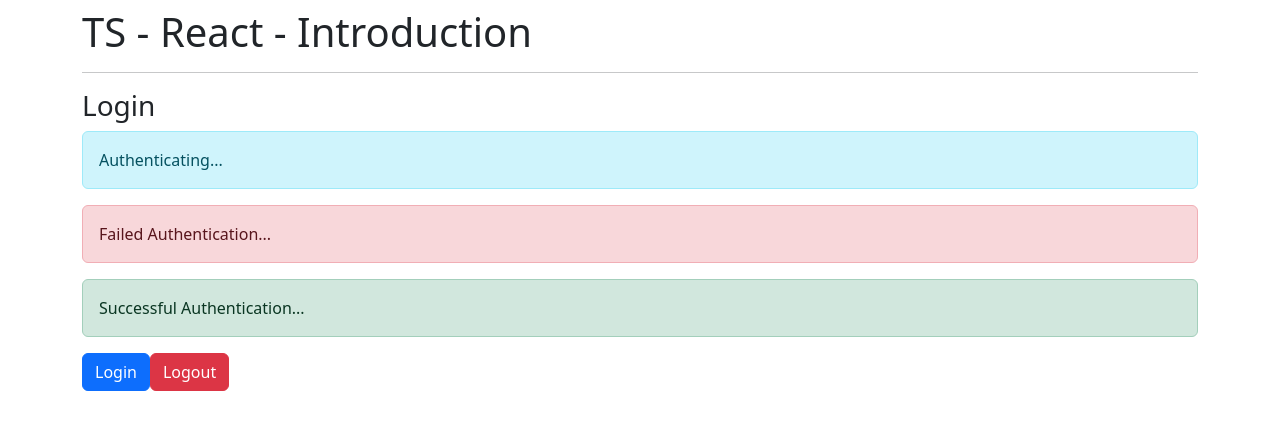
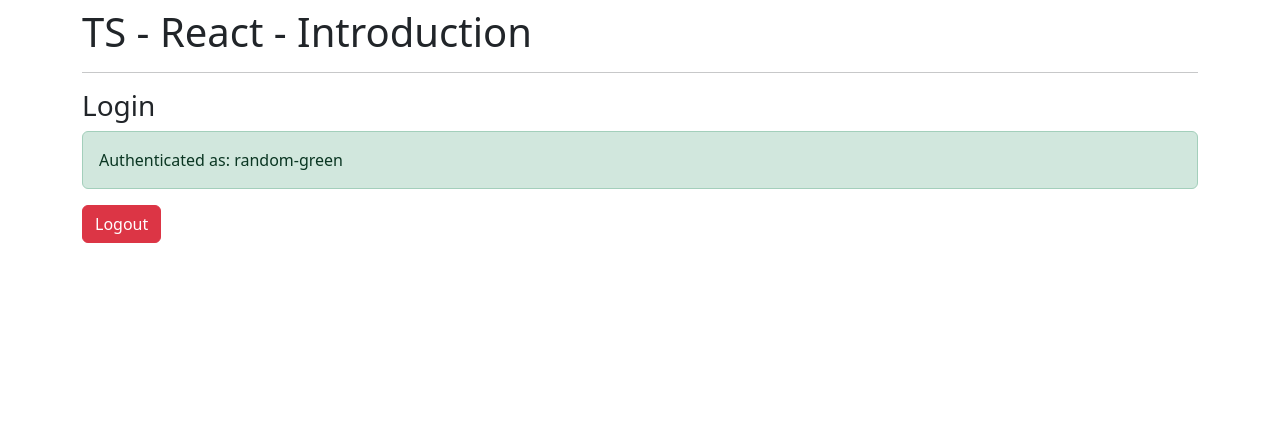
Before and after one commit to x30705/react-native-learning-01, a React (Create React App) app: page / in a window 1280 px wide. Both pictures are taken after a click on the button "Login". Shown: the top 430 px of the page. Built offline with nearby package versions, Linux system fonts and the light colour scheme.

Commit message:
useReducer

```diff
--- a/src/components/Login.tsx
+++ b/src/components/Login.tsx
@@ -1,30 +1,124 @@
+import {useReducer, useEffect} from 'react';
+
+// useState is similiar to the Redux concept
+// useful for handling more elaborated states
+
+
+// Number 1: Define object initial state.
+
+interface AuthState{
+    validating: boolean;
+    token: string | null,
+    userAlias: string;
+    userName: string;
+}
+
+const initialState: AuthState = {
+        validating: true,
+        token: '' ,
+        userAlias: '',
+        userName: ''
+}
+
+// Number 2: Create reducer.
+
+type LoginPayload = {
+    userAlias: string;
+    userName: string;
+}
+
+type AuthAction =
+    | {type: 'logout'}
+    | {type: 'login', payload: LoginPayload};
+
+const authReducer = (state: AuthState, action: AuthAction): AuthState => {
+    switch (action.type) {
+        case 'logout':
+            return{
+                validating: false,
+                token: null,
+                userAlias: '',
+                userName: ''
+            }
+
+        case 'login':
+            const {userAlias, userName} = action.payload;
+            return{
+                validating: false,
+                token: 'ABC123',
+                userAlias,
+                userName
+            }
+
+        default:
+            return state;
+    }
+}
+
 export const Login = () => {
 
-    // useState is similiar to the Redux concept
-    // useful for managing elaborated states
+    // Number 3.1: Implement reducer.
+
+    // reducer: Function to return a new state.
+    // initialState: Object initialization.
+    // state: Object current state.
+    // Dispatch: Function to trigger an action.
+
+    const [{ validating, token, userName }, dispatch] = useReducer(authReducer, initialState);
+
+    // SetUp: First Loading.
+
+    useEffect(() => {
+      setTimeout(() => {
+        dispatch({ type: 'logout'});
+      }, 1500);
+      // If you place the state inside this array, useEffect will be triggered each time the state changes.
+    }, [])
+
+    if(validating){
+        return(
+            <>
+                <h3>Login</h3>
+                <div className="alert alert-info">
+                    Validando...
+                </div>
+            </>
+        )
+    }
+
+    // 3.2: Create functions to use reducer.
+
+    const login = () => {
+        dispatch({
+            type: 'login',
+            payload: {
+                userAlias: 'Gerardo',
+                userName: 'random-green'
+        }
+        })
+    }
+
+    const logout = () => {
+        dispatch({
+            type: 'logout'
+        })
+    }
+
+    // 3.3: Call functions to user reducer.
 
   return (
     <>
         <h3>Login</h3>
-        <div className="alert alert-info">
-            Authenticating...
-        </div>
-
-        <div className="alert alert-danger">
-            Failed Authentication...
-        </div>
-
-        <div className="alert alert-success">
-            Successful Authentication...
-        </div>
-
-        <button className="btn btn-primary">
-            Login
-        </button>
-
-        <button className="btn btn-danger">
-            Logout
-        </button>
+        {
+            (token)
+                ? <div className="alert alert-success">Authenticated as: {userName}</div>
+                : <div className="alert alert-danger">Not Autenticated</div>
+        }
+        {
+            (token)
+            ? <button className="btn btn-danger" onClick={ logout }>Logout</button>
+            : <button className="btn btn-primary" onClick={ login }>Login</button>
+        }
     </>
   )
 }
```
